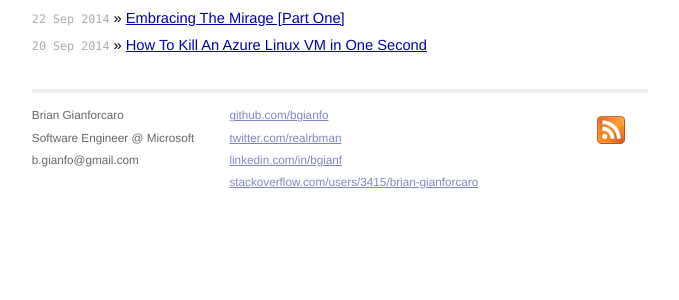
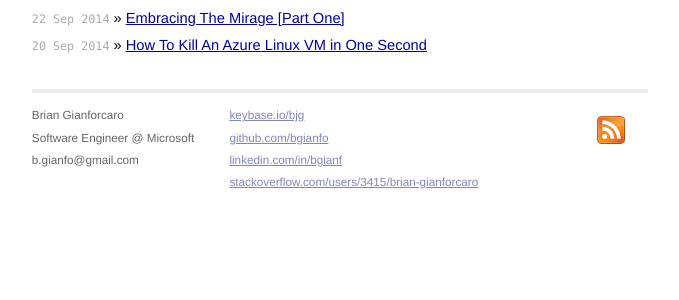
Before and after one commit to bgianfo/bgianfo.github.io, a Jekyll site: the page built from index.html, in a window 1280 px wide. Shown: the part 126-426 px from the top of the page, without its empty margins (300-979 px from the left). Built offline with Jekyll 4.4.1, drawn with Linux system fonts in a browser that asks for light colours; Markdown is read by kramdown in place of the engine named in the settings.

Commit message:
Add keybase.io

```diff
--- a/_layouts/default.html
+++ b/_layouts/default.html
@@ -34,8 +34,8 @@
 
     <div class="contact">
       <p>
+        <a href="http://keybase.io/bjg/">keybase.io/bjg</a><br />
         <a href="http://github.com/bgianfo/">github.com/bgianfo</a><br />
-        <a href="http://twitter.com/realrbman/">twitter.com/realrbman</a><br />
         <a href="http://linkedin.com/in/bgianf">linkedin.com/in/bgianf</a><br />
         <a href="http://stackoverflow.com/users/3415/brian-gianforcaro">stackoverflow.com/users/3415/brian-gianforcaro</a><br />
       </p>
```
